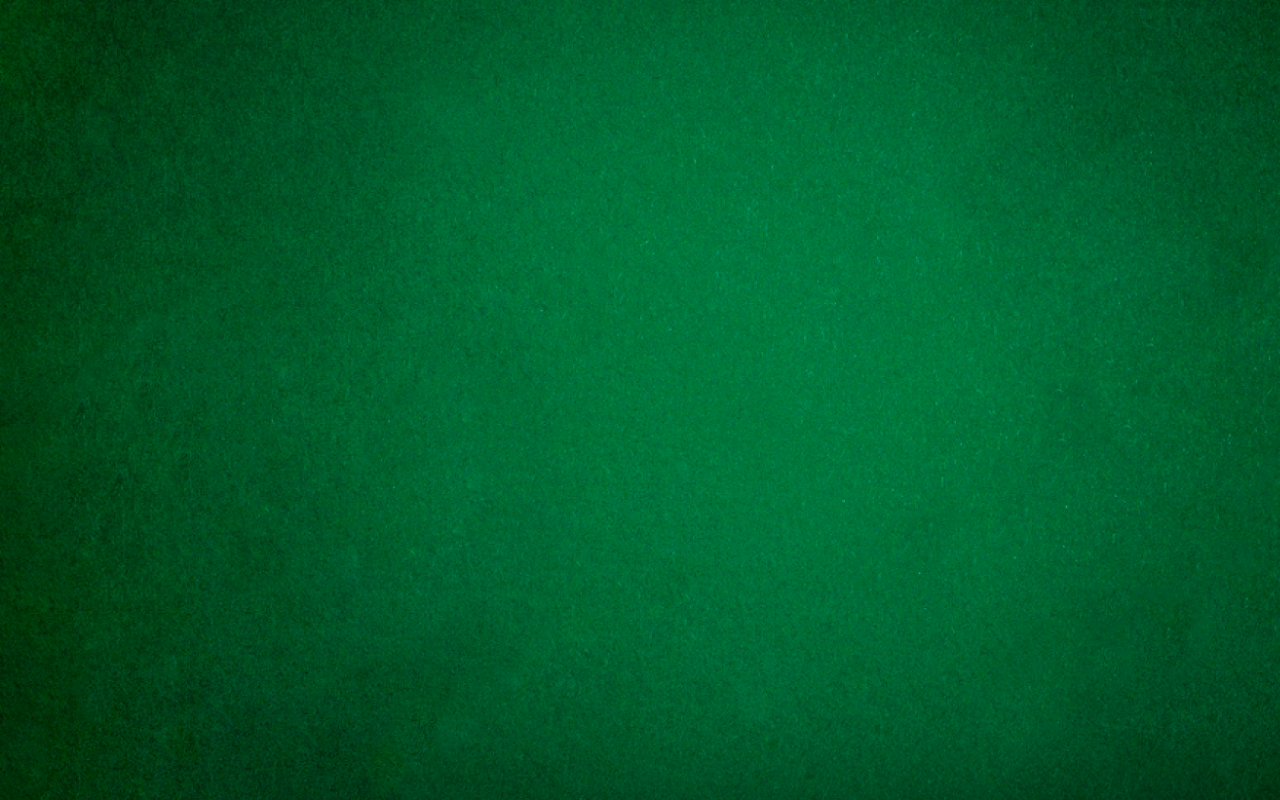
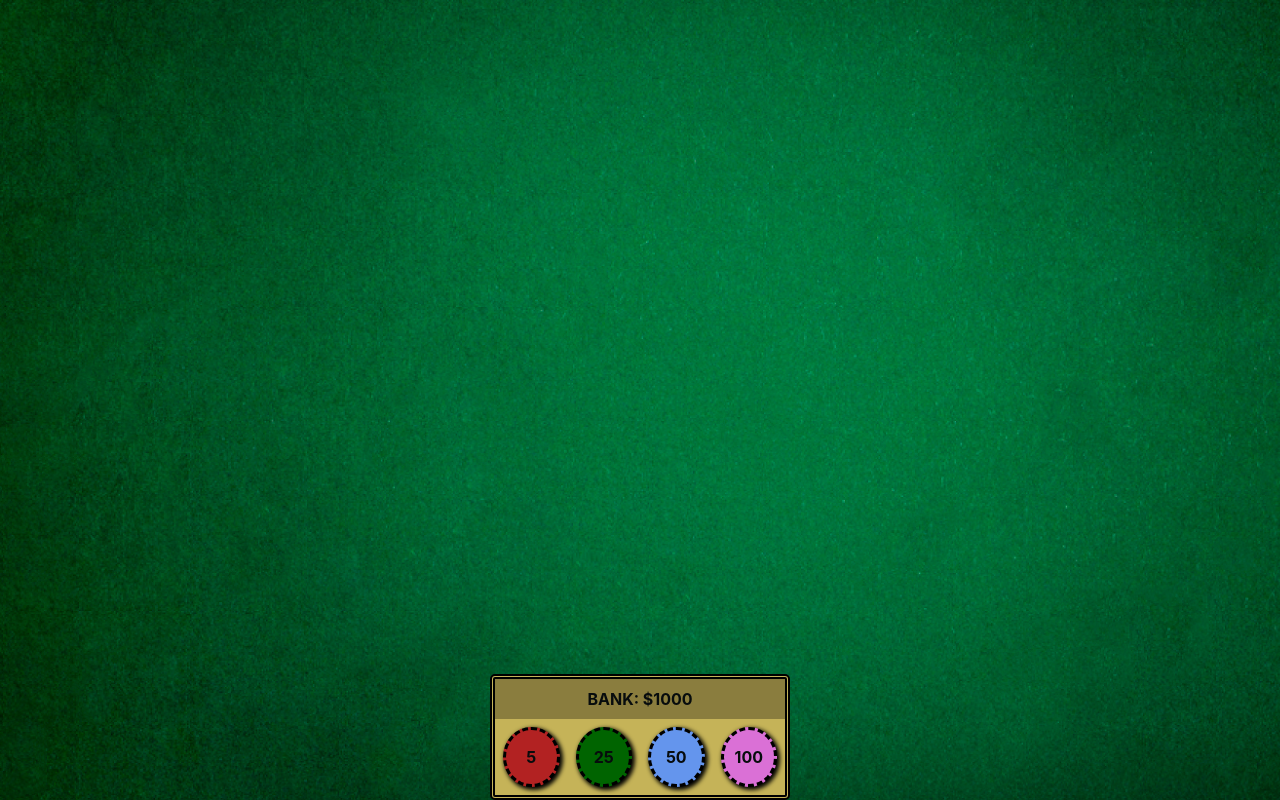
Before and after one commit to paulinakorpak/black-jack-react-redux, a React (Create React App) app: page / in a window 1280 px wide. Both pictures are taken after a click on the button "PLAY". Built offline with nearby package versions, Linux system fonts and the light colour scheme.

Commit message:
Add bank component

```diff
--- /dev/null
+++ b/src/features/game/components/Bank/index.js
@@ -0,0 +1,32 @@
+import React from 'react';
+import { useSelector } from 'react-redux';
+import { BankElement, Account } from './styles';
+import Chip from '../Chip';
+import { selectAccount } from '../../gameSlice';
+
+function Bank() {
+  const chips = [
+    { value: 5, color: '#B22222' },
+    { value: 25, color: '#006400' },
+    { value: 50, color: '#6495ED' },
+    { value: 100, color: '#DA70D6' },
+  ];
+
+  const account = useSelector(selectAccount);
+
+  return (
+    <BankElement className="d-flex flex-column align-self-center position-fixed">
+      <Account className="text-center text-uppercase font-weight-bold p-2 text-secondary">
+        Bank: $
+        {account}
+      </Account>
+      <div className="d-flex justify-content-between">
+        {
+          chips.map((chip) => <Chip key={chip.value} value={chip.value} color={chip.color} />)
+        }
+      </div>
+    </BankElement>
+  );
+}
+
+export default Bank;
--- /dev/null
+++ b/src/features/game/components/Bank/styles.js
@@ -0,0 +1,17 @@
+import styled from 'styled-components';
+
+export const BankElement = styled.div`
+  bottom: 0%;
+  width: 240px;
+  background-color: #C5B358;
+  border: 5px double black;
+  border-radius: 5px;
+
+  @media (min-width: 768px) {
+    width: 300px;
+  }
+`;
+
+export const Account = styled.div`
+   background-color: rgba(1,1,1,0.3);
+`;
--- /dev/null
+++ b/src/features/game/components/Chip/index.js
@@ -0,0 +1,22 @@
+import React from 'react';
+import PropTypes from 'prop-types';
+import ChipElement from './styles';
+
+function Chip({ value, color }) {
+  return (
+    <ChipElement
+      type="button"
+      style={{ backgroundColor: color }}
+      className="rounded-circle d-flex justify-content-center align-items-center font-weight-bold m-2 text-secondary"
+    >
+      {value}
+    </ChipElement>
+  );
+}
+
+export default Chip;
+
+Chip.propTypes = {
+  value: PropTypes.number.isRequired,
+  color: PropTypes.string.isRequired,
+};
--- /dev/null
+++ b/src/features/game/components/Chip/styles.js
@@ -0,0 +1,15 @@
+import styled from 'styled-components';
+
+const ChipElement = styled.div`
+  width: 40px;
+  height: 40px;
+  border: 3px dashed black;
+  box-shadow: 2px 2px 4px 1px #000000;
+
+  @media (min-width: 768px) {
+    width: 60px;
+    height: 60px;
+  }
+`;
+
+export default ChipElement;
--- a/src/features/game/gameSlice.js
+++ b/src/features/game/gameSlice.js
@@ -3,6 +3,7 @@ import { PAGE_GAME, PAGE_WELCOME } from './pages';
 
 const initialState = {
   page: PAGE_WELCOME,
+  account: 1000,
 };
 
 export const gameSlice = createSlice({
@@ -18,5 +19,6 @@ export const gameSlice = createSlice({
 export const { startGame } = gameSlice.actions;
 
 export const selectPage = (state) => state.game.page;
+export const selectAccount = (state) => state.game.account;
 
 export default gameSlice.reducer;
--- a/src/features/game/pages/Game/index.js
+++ b/src/features/game/pages/Game/index.js
@@ -1,8 +1,11 @@
 import React from 'react';
+import Bank from '../../components/Bank';
 
 function Game() {
   return (
-    <div className="d-flex flex-column w-100 align-items-center" />
+    <div className="d-flex flex-column w-100 align-items-center">
+      <Bank />
+    </div>
   );
 }
 
```
